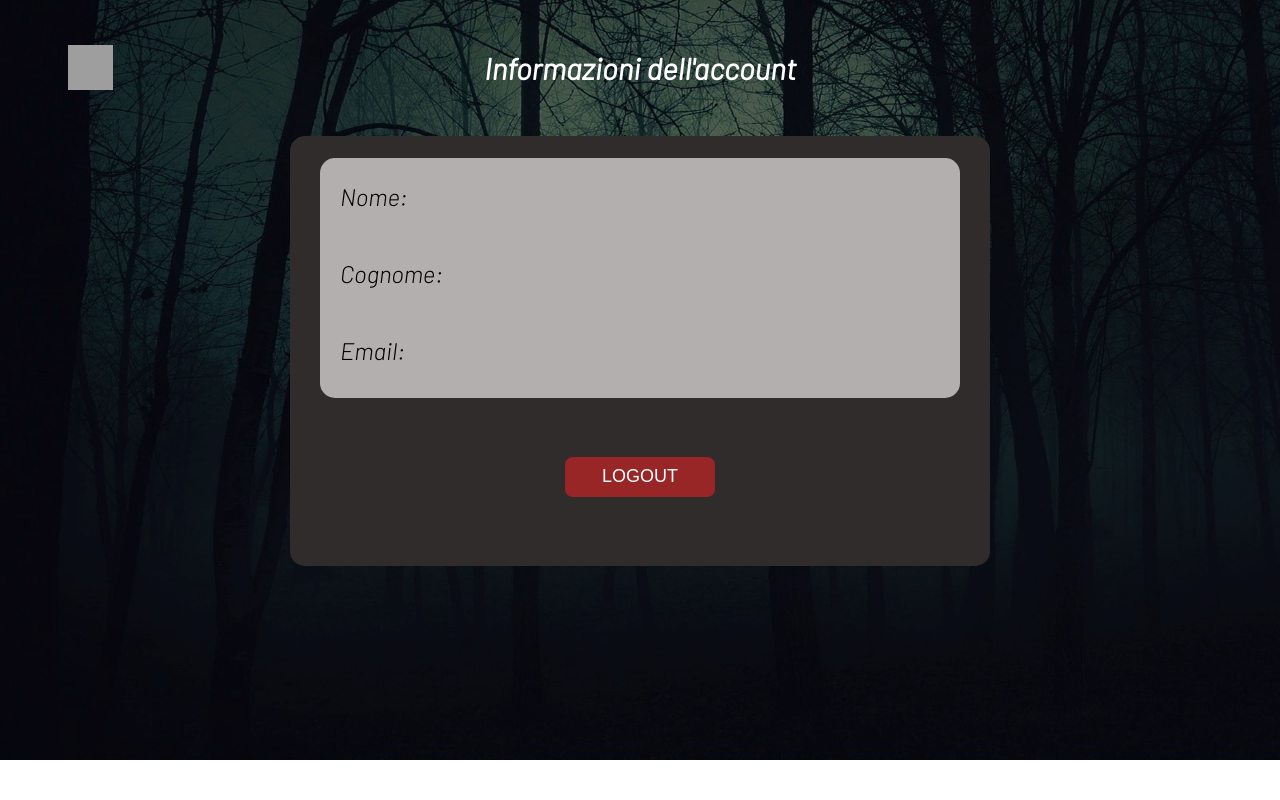
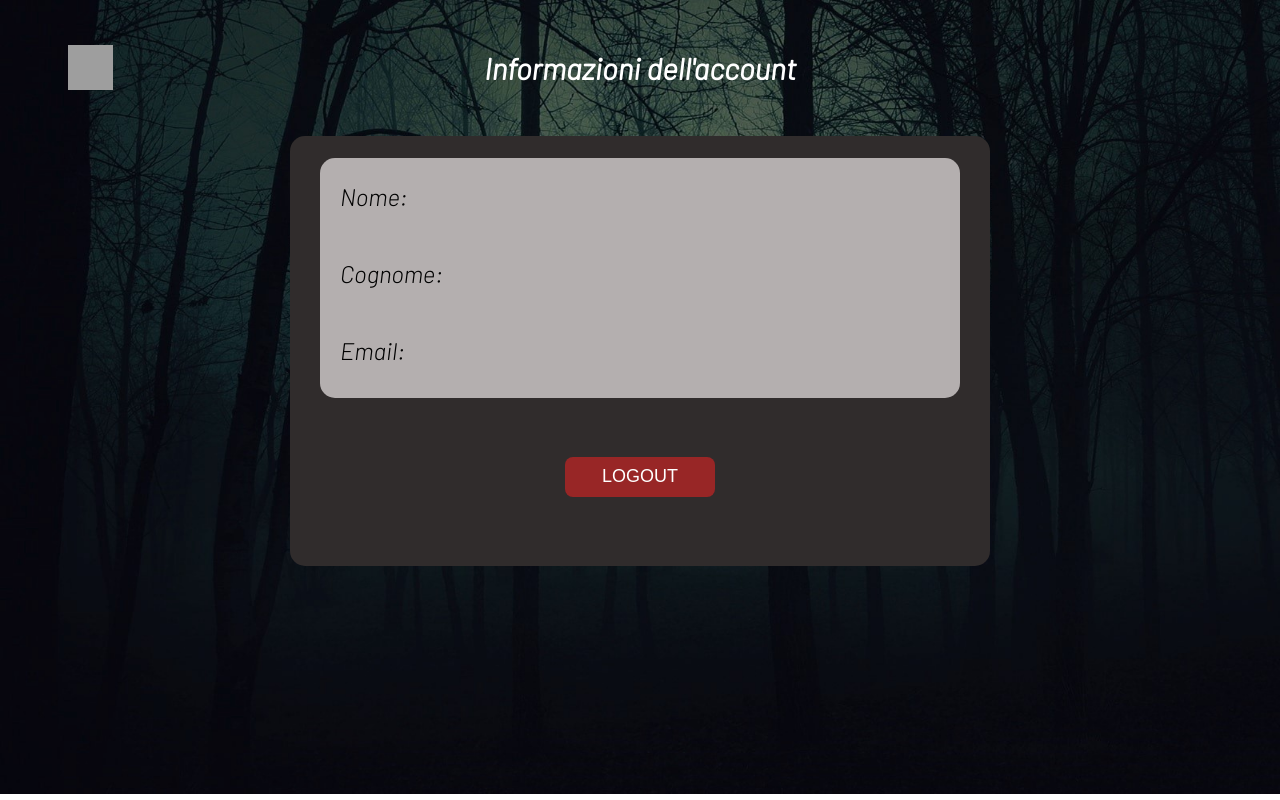
Before and after one commit to Giorgio-Nocerino/Tech_Web_Progetto, a Flask app: page /homepage/account in a window 1280 px wide. Run offline with Flask 2, Linux system fonts and the light colour scheme; some libraries are stand-ins or nearby versions; some web fonts are replaced; grey boxes are pictures that could not be loaded.

Commit message:
CSS Account Profile

```diff
--- a/static/stylesheet/AccountStyle.css
+++ b/static/stylesheet/AccountStyle.css
@@ -6,7 +6,7 @@
     background-image: url("/static/images/dark.jpg");
     background-repeat:repeat-x;
     background-attachment: fixed;
-    background-size: 1536px 760px;
+    background-size: 1536px 794px;
 }
 
 .h1_first{
```
